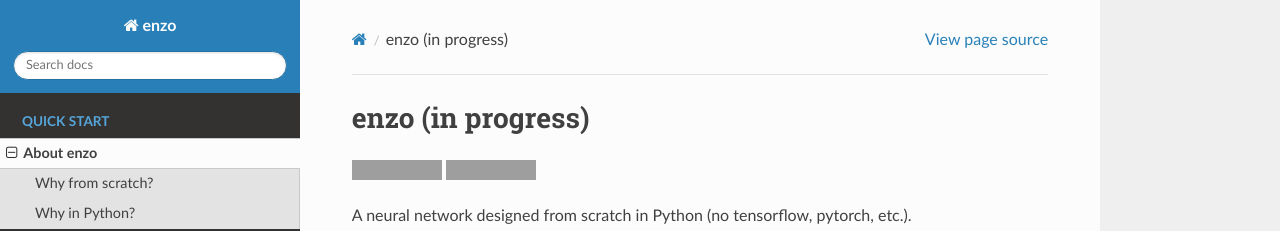
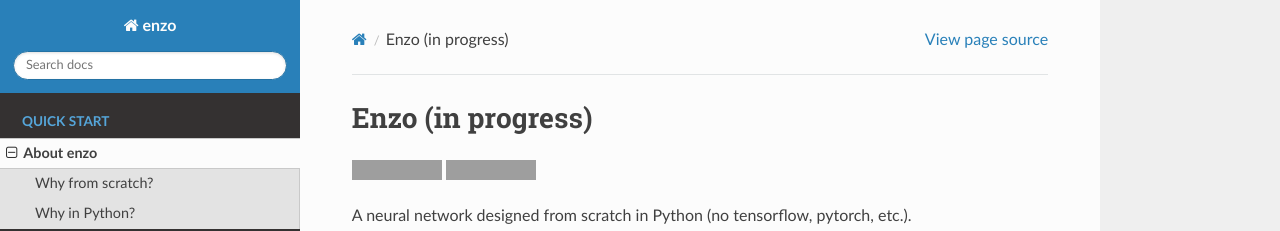
Before and after one commit to thomasbreydo/enzo, a Sphinx documentation site: the page built from docs/README.rst, in a window 1280 px wide. Shown: the top 231 px of the page. Built offline with Sphinx 7.4.7 and the Read the Docs theme 2.0.0, drawn with Linux system fonts in a browser that asks for light colours; grey boxes are pictures that could not be loaded.

Commit message:
Capitalize 'e' in project name

```diff
--- a/docs/README.rst
+++ b/docs/README.rst
@@ -1,4 +1,4 @@
-enzo (in progress)
+Enzo (in progress)
 ====
 .. image:: https://travis-ci.com/thomasbreydo/enzo.svg?branch=master
     :target: https://travis-ci.com/thomasbreydo/enzo
```
